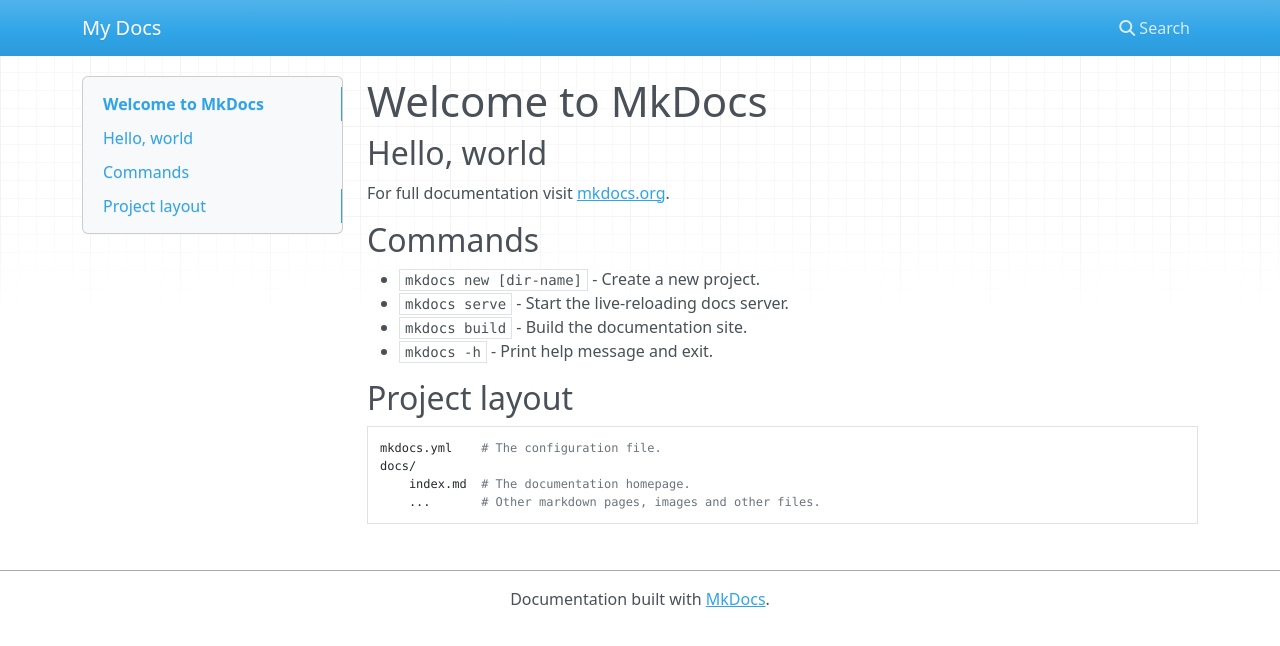
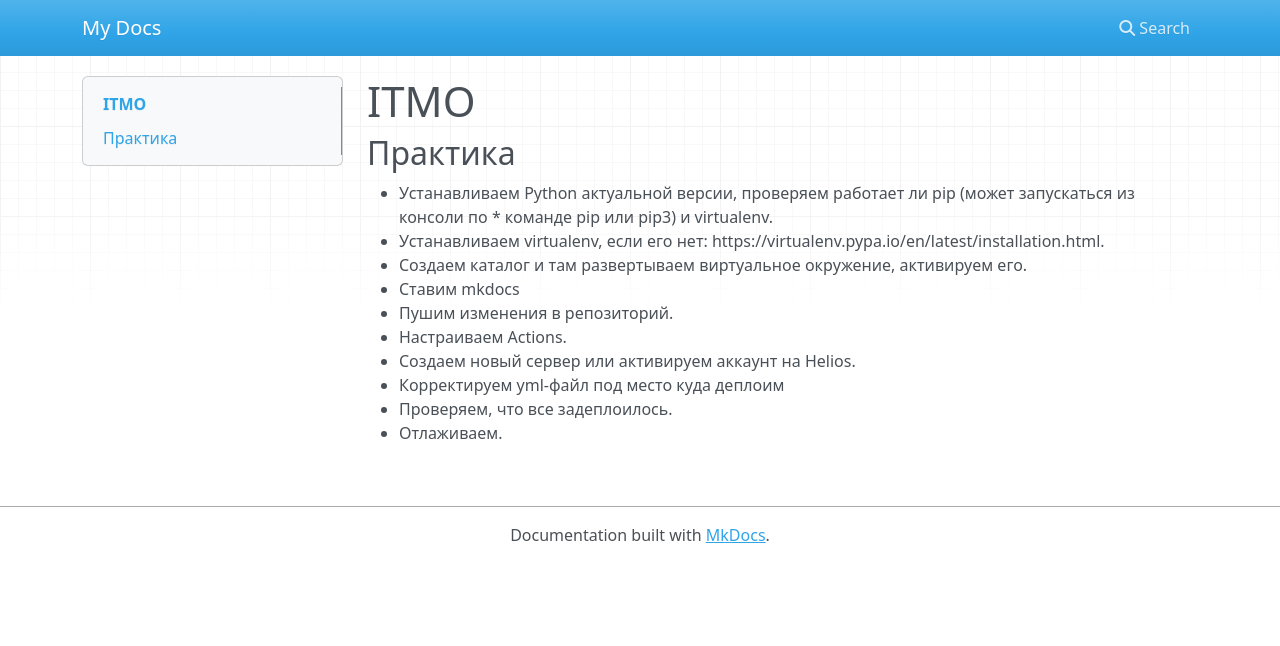
Before and after one commit to Shohruxbek2001/itmo_practis_1, an MkDocs documentation site: the page built from docs/index.md, in a window 1280 px wide. Shown: the top 646 px of the page. Built offline with MkDocs 1.6.1, drawn with Linux system fonts in a browser that asks for light colours; nearby versions of some CDN libraries.

Commit message:
выполнено

```diff
--- a/docs/index.md
+++ b/docs/index.md
@@ -1,19 +1,14 @@
-# Welcome to MkDocs
+# ITMO
 
-## Hello, world
+## Практика
 
-For full documentation visit [mkdocs.org](https://www.mkdocs.org).
-
-## Commands
-
-* `mkdocs new [dir-name]` - Create a new project.
-* `mkdocs serve` - Start the live-reloading docs server.
-* `mkdocs build` - Build the documentation site.
-* `mkdocs -h` - Print help message and exit.
-
-## Project layout
-
-    mkdocs.yml    # The configuration file.
-    docs/
-        index.md  # The documentation homepage.
-        ...       # Other markdown pages, images and other files.
+* Устанавливаем Python актуальной версии, проверяем работает ли pip (может запускаться из консоли по * команде pip или pip3) и virtualenv.
+* Устанавливаем virtualenv, если его нет: https://virtualenv.pypa.io/en/latest/installation.html.
+* Создаем каталог и там развертываем виртуальное окружение, активируем его.
+* Ставим mkdocs
+* Пушим изменения в репозиторий.
+* Настраиваем Actions.
+* Создаем новый сервер или активируем аккаунт на Helios.
+* Корректируем yml-файл под место куда деплоим
+* Проверяем, что все задеплоилось.
+* Отлаживаем.
```
